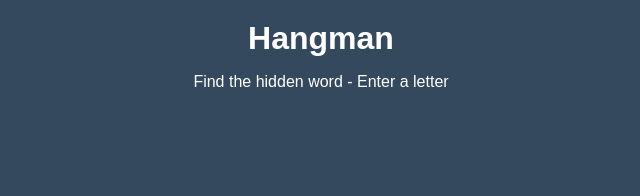
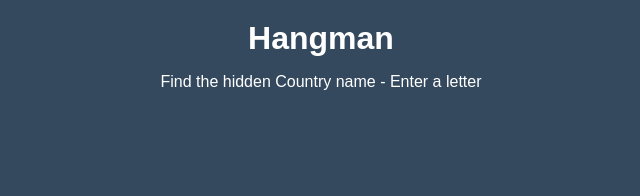
Before and after one commit to MaheenMohid/hangman-game, a plain HTML site: page index.html in a window 1280 px wide. Shown: the top 196 px of the page, 319-959 px from the left. Drawn offline with Linux system fonts and the light colour scheme.

Commit message:
Add files via upload

```diff
--- a/index.html
+++ b/index.html
@@ -18,7 +18,7 @@
   </head>
   <body>
     <h1>Hangman</h1>
-    <p>Find the hidden word - Enter a letter</p>
+    <p>Find the hidden Country name - Enter a letter</p>
     <div class="game-container">
       <svg
         height="250"
```
